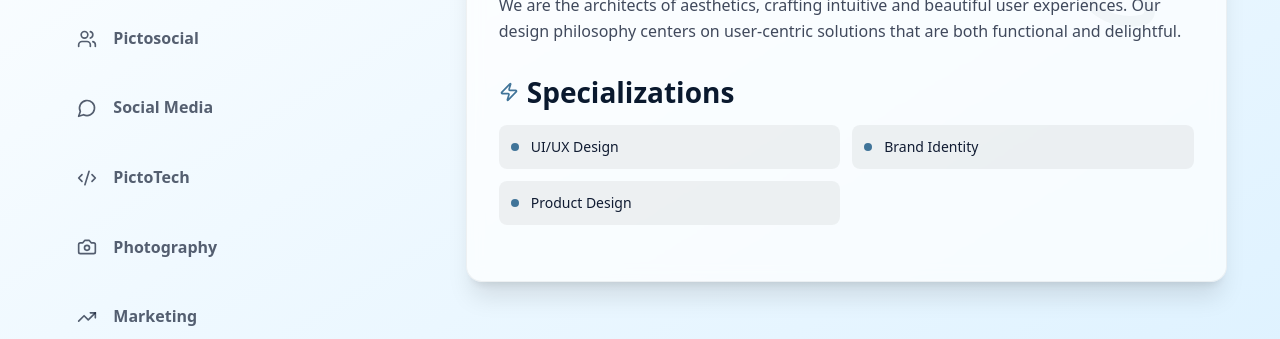
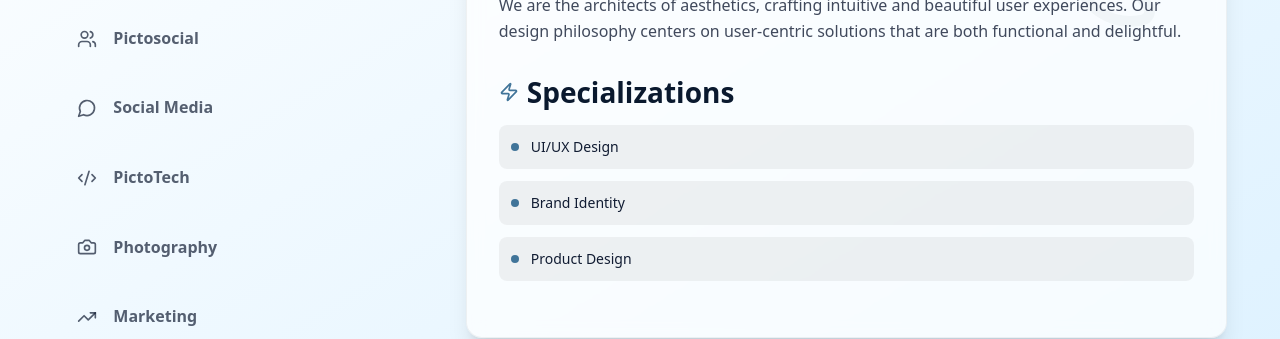
Before and after one commit to Pictoreal-Organization/Pictoreal-Main-Website, a Next.js app: page / in a window 1280 px wide. Shown: the part 1800-2139 px from the top of the page. Built offline with nearby package versions, Linux system fonts and the light colour scheme; a web font is replaced by a local one.

Commit message:
ourteam row fixes

```diff
--- a/src/components/homepage/ourteams.jsx
+++ b/src/components/homepage/ourteams.jsx
@@ -93,7 +93,7 @@ const TeamContent = ({ teamName, teamData }) => {
             <Zap className="w-5 h-5 text-[#407499]" />
             Specializations
           </h4>
-          <div className="grid grid-cols-1 sm:grid-cols-2 gap-3">
+          <div className="flex flex-col gap-3">
             {teamData.stats.map((stat) => (
               <div
                 key={stat}
```
